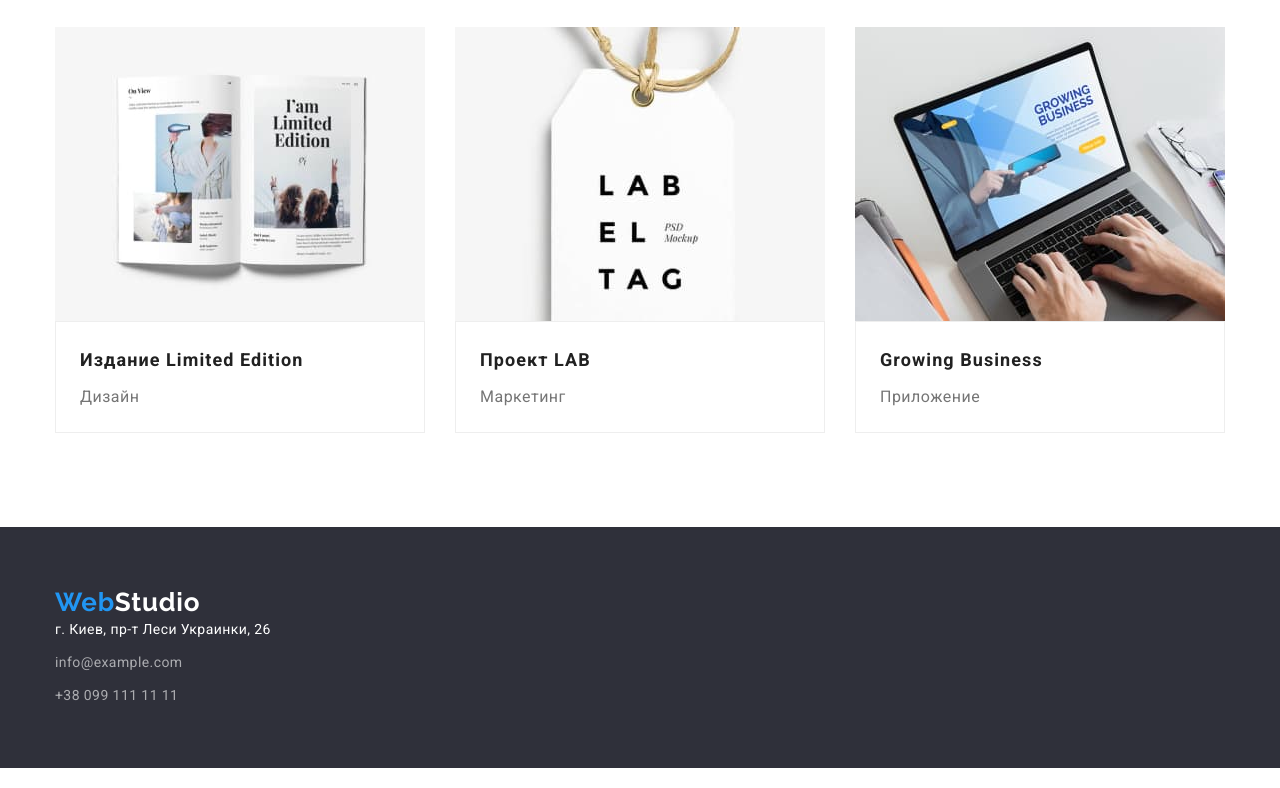
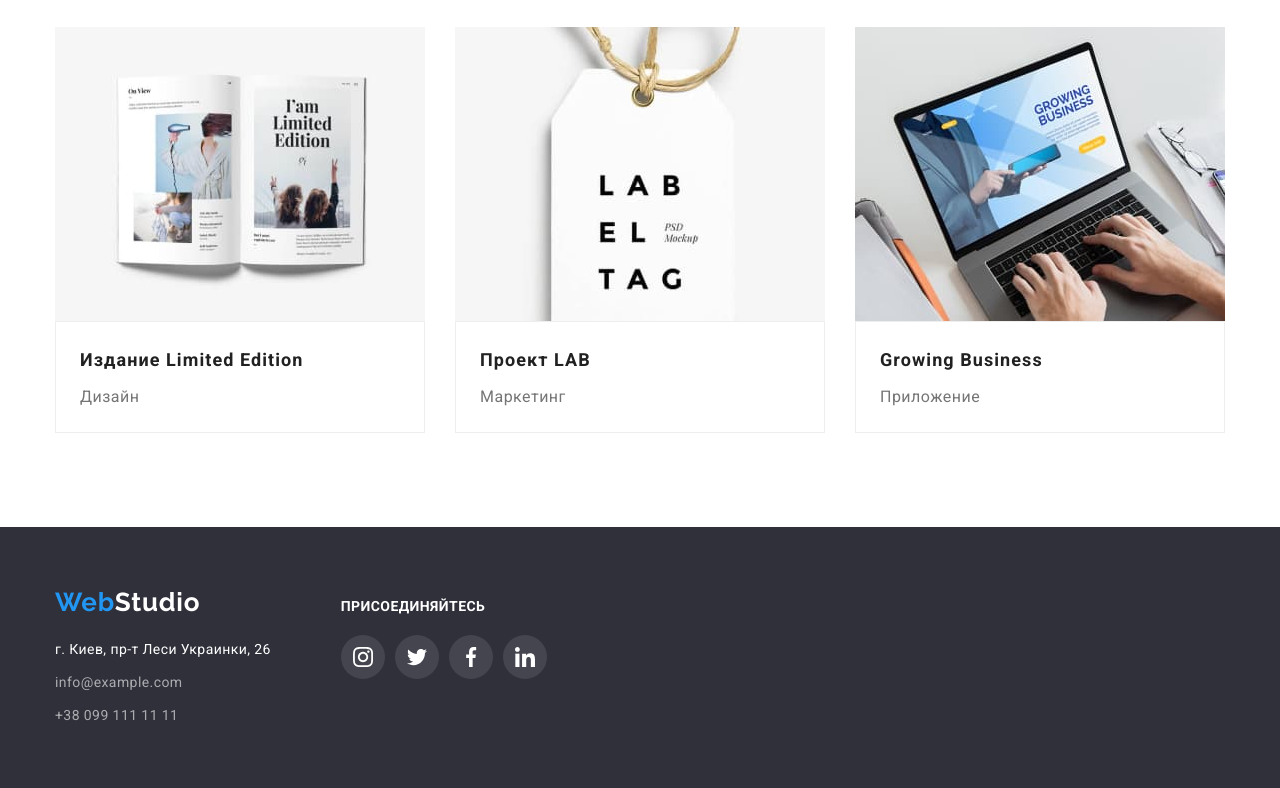
Before and after one commit to Anton-Starshinov/goit-markup-hw-04, a plain HTML site: page portfolio.html in a window 1280 px wide. Shown: the part 1125-1913 px from the top of the page. Drawn offline with nearby package versions, Linux system fonts and the light colour scheme.

Commit message:
finish dz 4

```diff
--- a/css/portfolio.css
+++ b/css/portfolio.css
@@ -47,6 +47,13 @@ min-width: 40px;
     flex-basis: calc(100% / 3 - 30px);
     margin-left: 30px;
     margin-bottom: 30px;
+
+}
+.progect-item:hover{
+    background: #FFFFFF;
+    box-shadow: 0px 1px 1px rgba(0, 0, 0, 0.12),
+    0px 4px 4px rgba(0, 0, 0, 0.06),
+    1px 4px 6px rgba(0, 0, 0, 0.16);
 }
 .progect-text {
     padding: 20px 24px 20px 24px;
--- a/css/styles.css
+++ b/css/styles.css
@@ -223,6 +223,9 @@ margin-left: -30px;
 .command-item {
 flex-basis: calc(100% / 4 - 30px);
 margin-left: 30px;
+background: #FFFFFF;
+box-shadow: 0px 1px 3px rgba(0, 0, 0, 0.12), 0px 1px 1px rgba(0, 0, 0, 0.14), 0px 2px 1px rgba(0, 0, 0, 0.2);
+border-radius: 0px 0px 4px 4px;
 }
 .command-title {
   margin-bottom: 50px;
--- a/portfolio.html
+++ b/portfolio.html
@@ -25,8 +25,15 @@
     </ul>
 </nav>
     <div class="header-connect">
-    <a href="mailto:info@devstudio.com" class="header-mail link">info@devstudio.com</a>
-    <a href="tel:+380961111111" class="header-tel link">+38 096 111 11 11</a>
+    <a href="mailto:info@devstudio.com" class="header-mail link">
+    <svg class="header-mail-svg" width="16" height="12">
+        <use href="./icons/symbol-defs.svg#icon-envelope"></use>
+    </svg> info@devstudio.com</a>
+
+    <a href="tel:+380961111111" class="header-tel link">
+        <svg class="header-mail-svg" width="10" height="16">
+        <use href="./icons/symbol-defs.svg#icon-smartphone"></use>
+        </svg> +38 096 111 11 11</a>
     </div>
     </div>
 </header>
@@ -132,12 +139,56 @@
 <!--Подвал-->
 <footer class="footer">
     <div class="conteiner">
-        <a class="footer-logo link" href="./index.html"> Web<span class="footer-logo-style">Studio</span> </a>
-       <address class="footer-address">
+        <div class="footer-list">
+        <section class="footer-address">
+            <a class="footer-logo link" href="./index.html"> Web<span class="footer-logo-style">Studio</span> </a>
             <p class="footer-text">г. Киев, пр-т Леси Украинки, 26</p>
             <a class="footer-mail link" href="mailto:info@example.com">info@example.com</a>
             <a class="footer-tel link" href="tel:+380991111111">+38 099 111 11 11</a>
-       </address>
+       </section>
+
+       <section class="footer-soc">
+           <h3 class="footer-soc-title">присоединяйтесь</h3>
+           <ul class="command-soc-list list">
+            <li class="command-soc-item">
+                <a href="" class="footer-soc-link">
+                    <svg class="command-soc-icon"
+                    width="20"
+                    height="20">
+                        <use href="./icons/symbol-defs.svg#icon-instagram"></use>
+                    </svg>
+                </a>
+            </li>
+            <li class="command-soc-item">
+                <a href="" class="footer-soc-link">
+                    <svg class="command-soc-icon"
+                    width="20"
+                    height="20">
+                        <use href="./icons/symbol-defs.svg#icon-twitter"></use>
+                    </svg>
+                </a>
+            </li>
+            <li class="command-soc-item">
+                <a href="" class="footer-soc-link">
+                    <svg class="command-soc-icon"
+                    width="20"
+                    height="20">
+                        <use href="./icons/symbol-defs.svg#icon-facebook"></use>
+                    </svg>
+                </a>
+            </li>
+            <li class="command-soc-item">
+                <a href="" class="footer-soc-link">
+                    <svg class="command-soc-icon"
+                    width="20"
+                    height="20">
+                        <use href="./icons/symbol-defs.svg#icon-linkedin"></use>
+                    </svg>
+                </a>
+            </li>
+        </ul>
+       </section>
+    </div>
     </div>
     </footer>
 </body>
```
